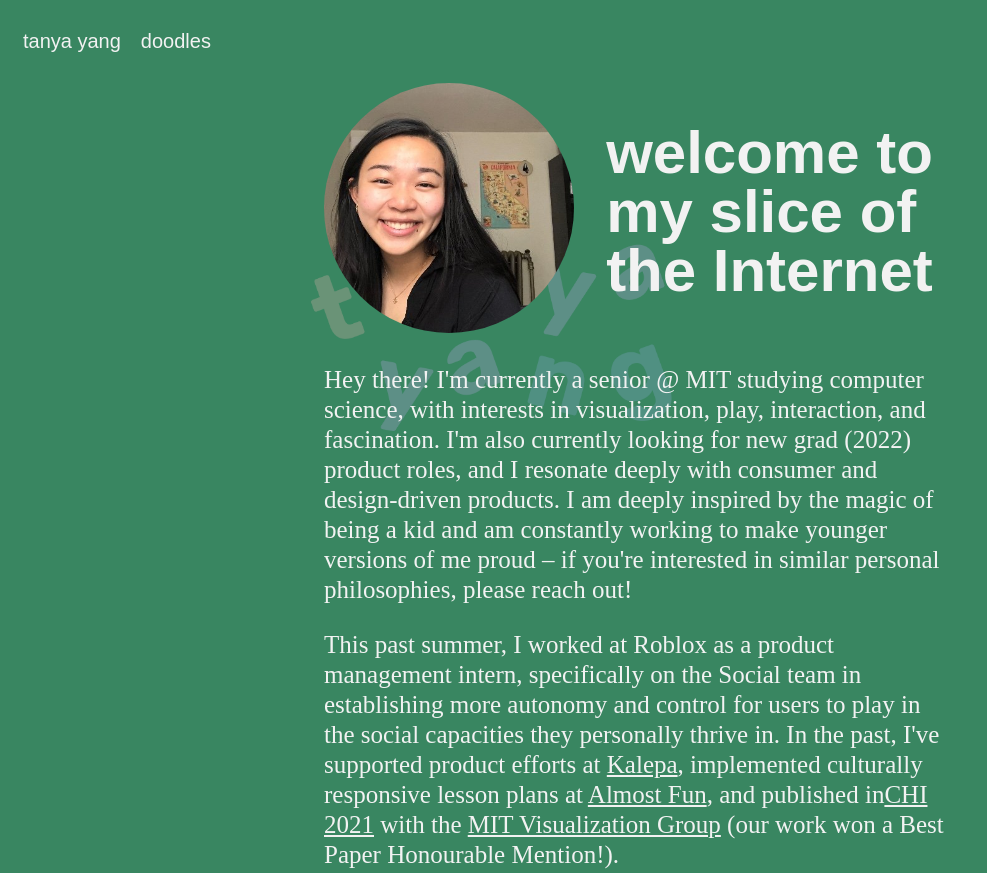
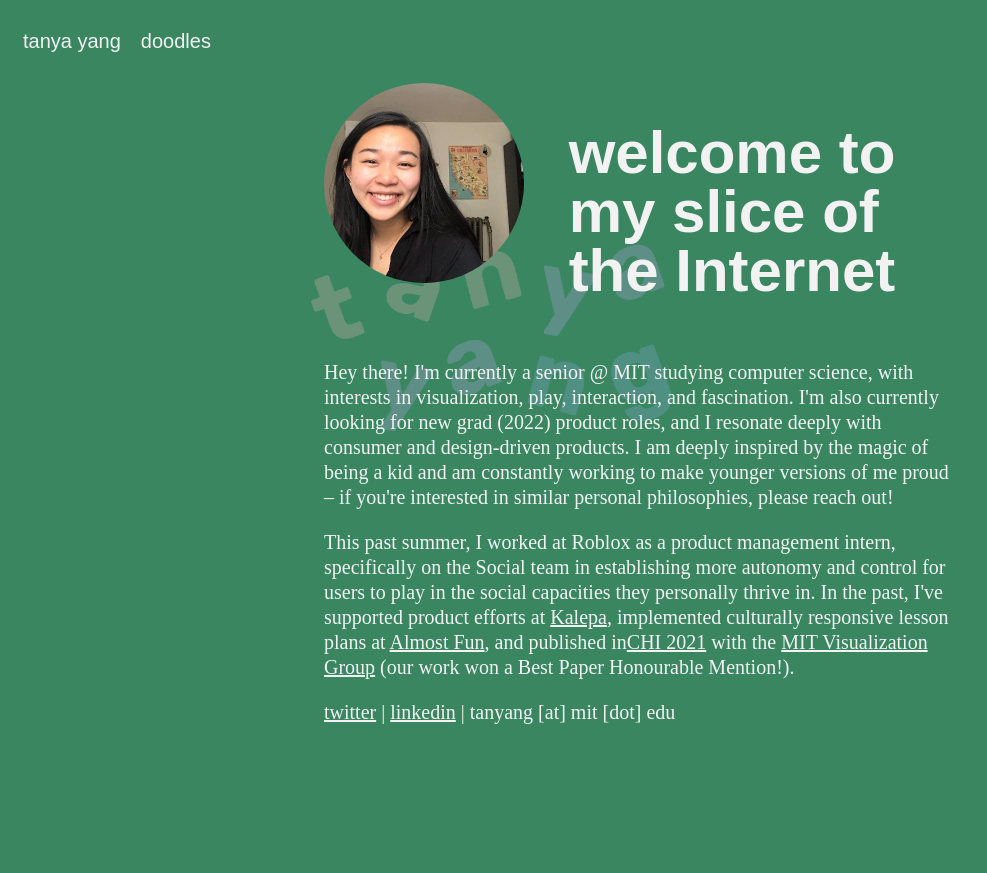
Before and after one commit to itstabya/itstabya.github.io, a Gatsby site: page / in a window 1280 px wide. Shown: the top 873 px of the page, without its empty margins (0-987 px from the left). After the commit the page ends 800 px from the top, so only its background shows below. Built offline with nearby package versions, Linux system fonts and the light colour scheme; Gatsby itself is replaced by a stand-in of ours.

Commit message:
small font changes

```diff
--- a/src/components/site.css
+++ b/src/components/site.css
@@ -28,8 +28,8 @@ p {
   font-family: Karla;
   font-style: normal;
   font-weight: 100;
-  font-size: 25px;
-  line-height: 30px;
+  font-size: 20px;
+  line-height: 25px;
   color: #F2F2F2;
 }
 
@@ -77,7 +77,7 @@ ul > li:before {
 
 #me-img {
   border-radius: 50%;
-  height: 250px;
+  height: 200px;
 }
 
 #welcome {
```
